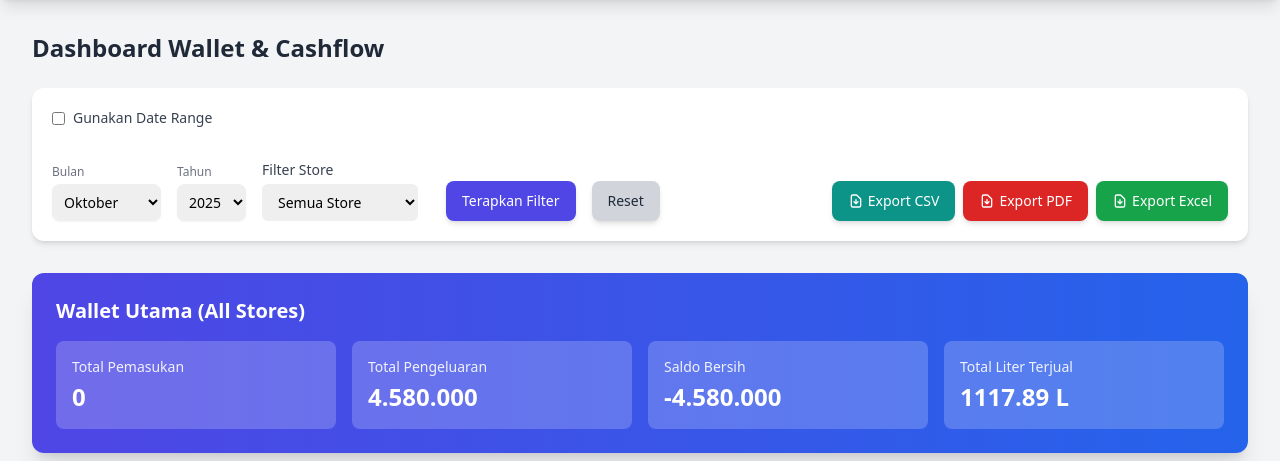
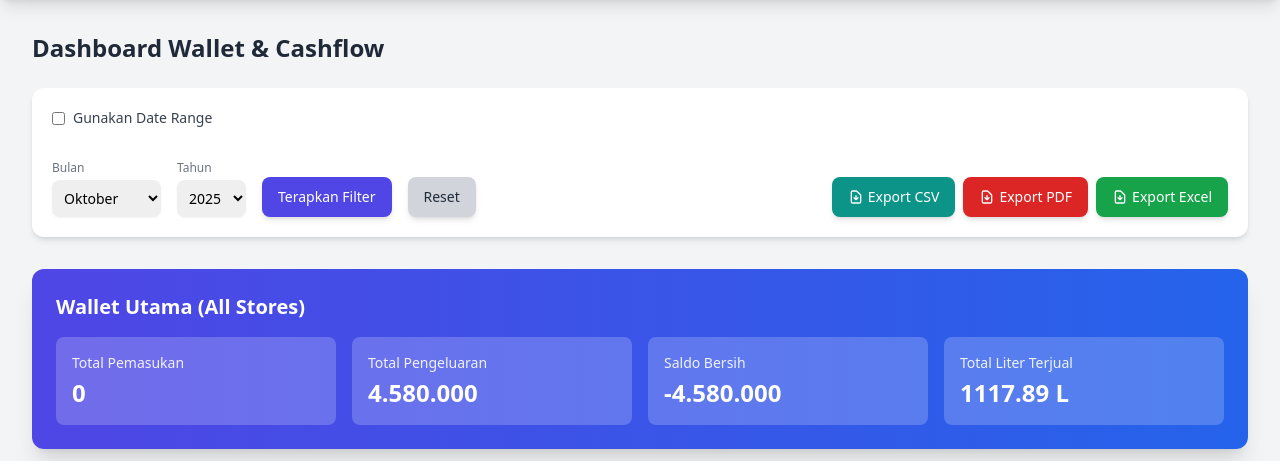
Before and after one commit to tekrabyte/posm, a PHP site: page /admin/index.php in a window 1280 px wide. Shown: the part 117-578 px from the top of the page. Run offline with PHP 8.4, Linux system fonts and the light colour scheme; a user stored in the database is signed in; data comes from the database, SQL or seed files in the repository; data that the repository does not hold is empty; some libraries are stand-ins or nearby versions.

Commit message:
auto-commit for d731ae64-e289-49b7-8536-b9067678a9e5

```diff
--- a/admin/index.php
+++ b/admin/index.php
@@ -144,14 +144,6 @@ $selected_store_id = $_GET['store_id'] ?? '';
                                     <?php echo $year; ?>
                                 </option>
                                 <?php endforeach; ?>
-                            </select>
-                        </div>
-                        <div class="mb-4 md:mb-0 md:mr-3">
-                            <label for="filter_store_dashboard" class="block text-sm font-medium text-gray-700">Filter
-                                Store</label>
-                            <select id="filter_store_dashboard" name="store_id"
-                                class="mt-1 block w-full pl-3 pr-10 py-2 text-base border-gray-300 focus:outline-none focus:ring-indigo-500 focus:border-indigo-500 sm:text-sm rounded-md">
-                                <option value="">Semua Store</option>
                             </select>
                         </div>
                         <button type="submit"
```
